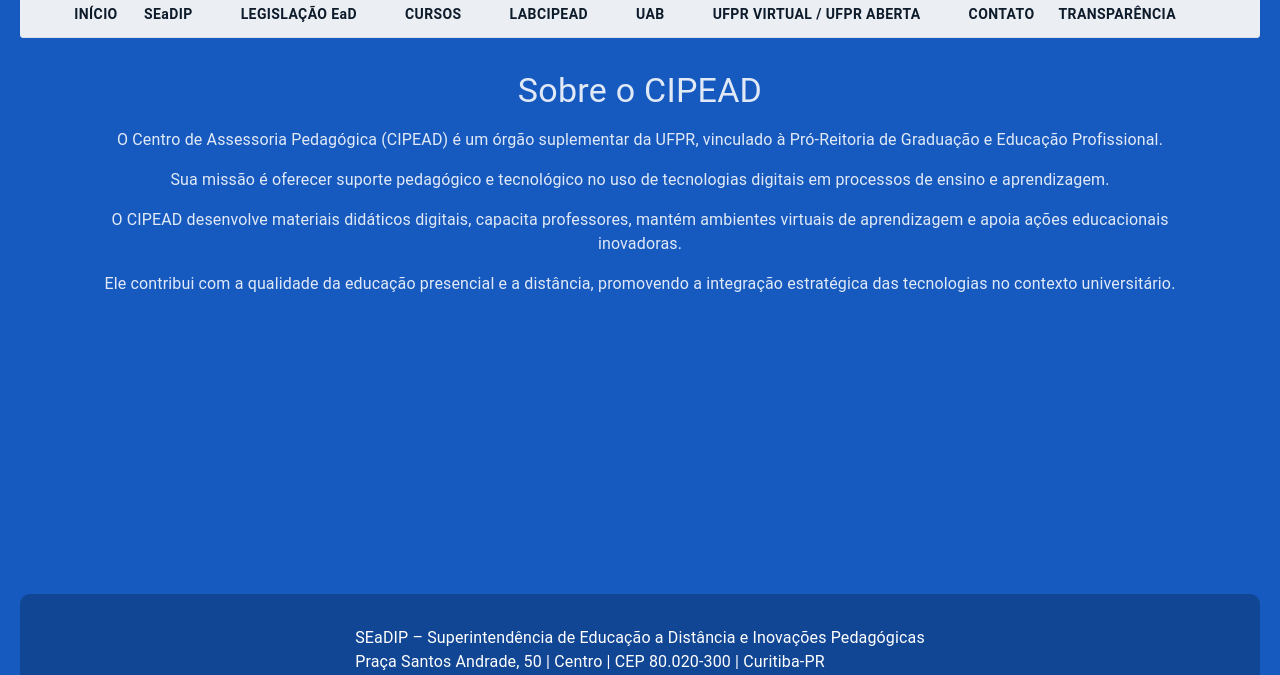
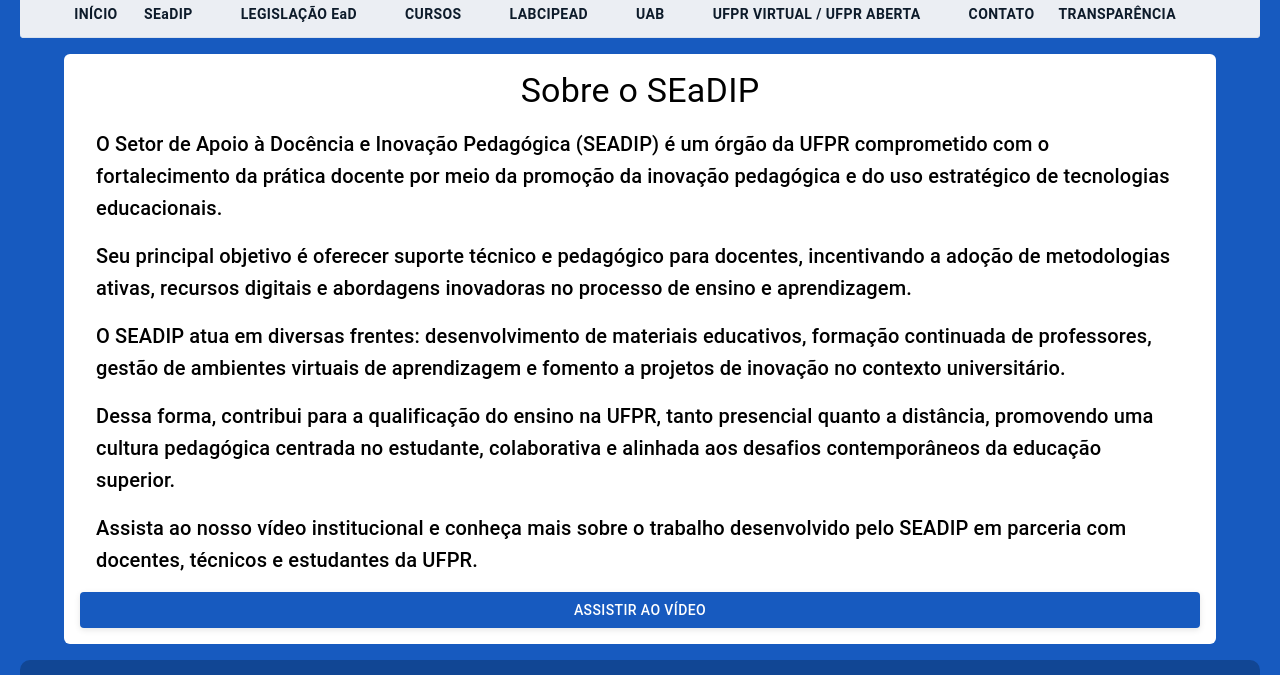
Before and after one commit to Starbiel/IHCPrototipos, a React (Vite) app: page /sobre in a window 1280 px wide. Shown: the part 190-865 px from the top of the page. Built offline with nearby package versions, Linux system fonts and the light colour scheme; some icons are missing.

Commit message:
feat: formatacao e video no about

```diff
--- a/src/pages/about/index.jsx
+++ b/src/pages/about/index.jsx
@@ -1,34 +1,57 @@
-import { Box, Typography } from "@mui/material";
+import { Typography, Stack, Button } from "@mui/material";
 
 const SobrePage = () => {
   return (
-    <Box
-      sx={{
-        display: "flex",
-        flexDirection: "column",
-        gap: 2,
-        width: "100%",
-        padding: 2,
-      }}
+    <Stack
+      spacing={2}
+      padding={2}
+      backgroundColor="white"
+      sx={{ borderRadius: "6px",
+        color: "black",
+       }}
+      width="100%"
     >
-      <Typography variant="h4">Sobre o CIPEAD</Typography>
+      <Typography variant="h4">Sobre o SEaDIP</Typography>
 
-      <Typography variant="body1">
-        O Centro de Assessoria Pedagógica (CIPEAD) é um órgão suplementar da UFPR, vinculado à Pró-Reitoria de Graduação e Educação Profissional.
+      <Typography variant="h6" align="start" paddingLeft={2} paddingRight={2}>
+      O Setor de Apoio à Docência e Inovação Pedagógica (SEADIP) é um órgão da UFPR comprometido com o fortalecimento da prática docente por meio da promoção da inovação pedagógica e do uso estratégico de tecnologias educacionais.
       </Typography>
 
-      <Typography variant="body1">
-        Sua missão é oferecer suporte pedagógico e tecnológico no uso de tecnologias digitais em processos de ensino e aprendizagem.
+      <Typography variant="h6" align="start" paddingLeft={2} paddingRight={2}>
+      Seu principal objetivo é oferecer suporte técnico e pedagógico para docentes, incentivando a adoção de metodologias ativas, recursos digitais e abordagens inovadoras no processo de ensino e aprendizagem.
       </Typography>
 
-      <Typography variant="body1">
-        O CIPEAD desenvolve materiais didáticos digitais, capacita professores, mantém ambientes virtuais de aprendizagem e apoia ações educacionais inovadoras.
+      <Typography variant="h6" align="start" paddingLeft={2} paddingRight={2}>
+      O SEADIP atua em diversas frentes: desenvolvimento de materiais educativos, formação continuada de professores, gestão de ambientes virtuais de aprendizagem e fomento a projetos de inovação no contexto universitário.
       </Typography>
 
-      <Typography variant="body1">
-        Ele contribui com a qualidade da educação presencial e a distância, promovendo a integração estratégica das tecnologias no contexto universitário.
+      <Typography variant="h6" align="start" paddingLeft={2} paddingRight={2}>
+      Dessa forma, contribui para a qualificação do ensino na UFPR, tanto presencial quanto a distância, promovendo uma cultura pedagógica centrada no estudante, colaborativa e alinhada aos desafios contemporâneos da educação superior.
       </Typography>
-    </Box>
+
+      <Typography variant="h6" align="start" paddingLeft={2} paddingRight={2}>
+      Assista ao nosso vídeo institucional e conheça mais sobre o trabalho desenvolvido pelo SEADIP em parceria com docentes, técnicos e estudantes da UFPR.
+      </Typography>
+
+       {/* <iframe
+        width="100%"
+        height="400"
+        src="https://youtu.be/DQ91dtrEs5g?si=UPrqQxNG3FJ8Oxgx"
+        title="Vídeo do CIPEAD"
+        frameBorder="0"
+        allow="accelerometer; autoplay; clipboard-write; encrypted-media; gyroscope; picture-in-picture"
+        allowFullScreen
+      ></iframe> */}
+       <Button
+        variant="contained"
+        color="primary"
+        href="https://www.youtube.com/watch?v=DQ91dtrEs5g"
+        target="_blank"
+        rel="noopener"
+      >
+        Assistir ao vídeo
+      </Button>
+    </Stack>
   );
 };
 
```
